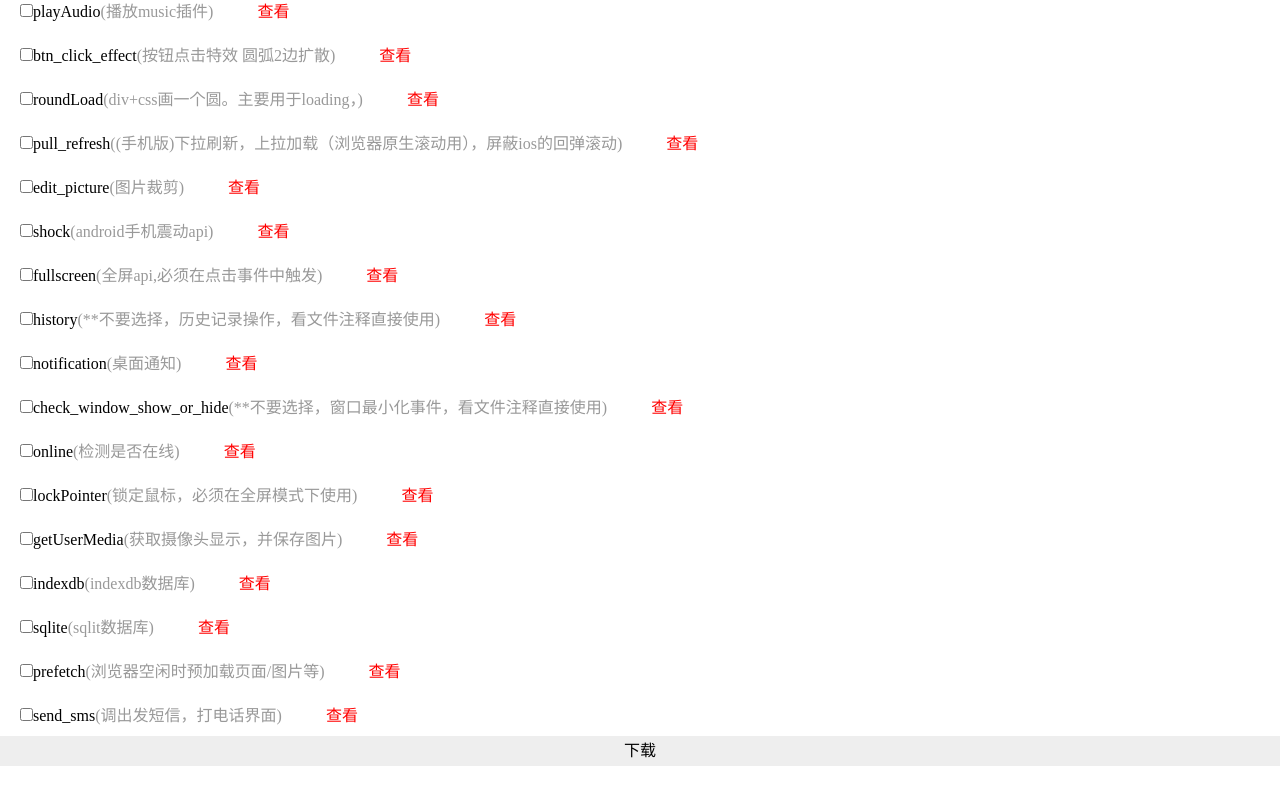
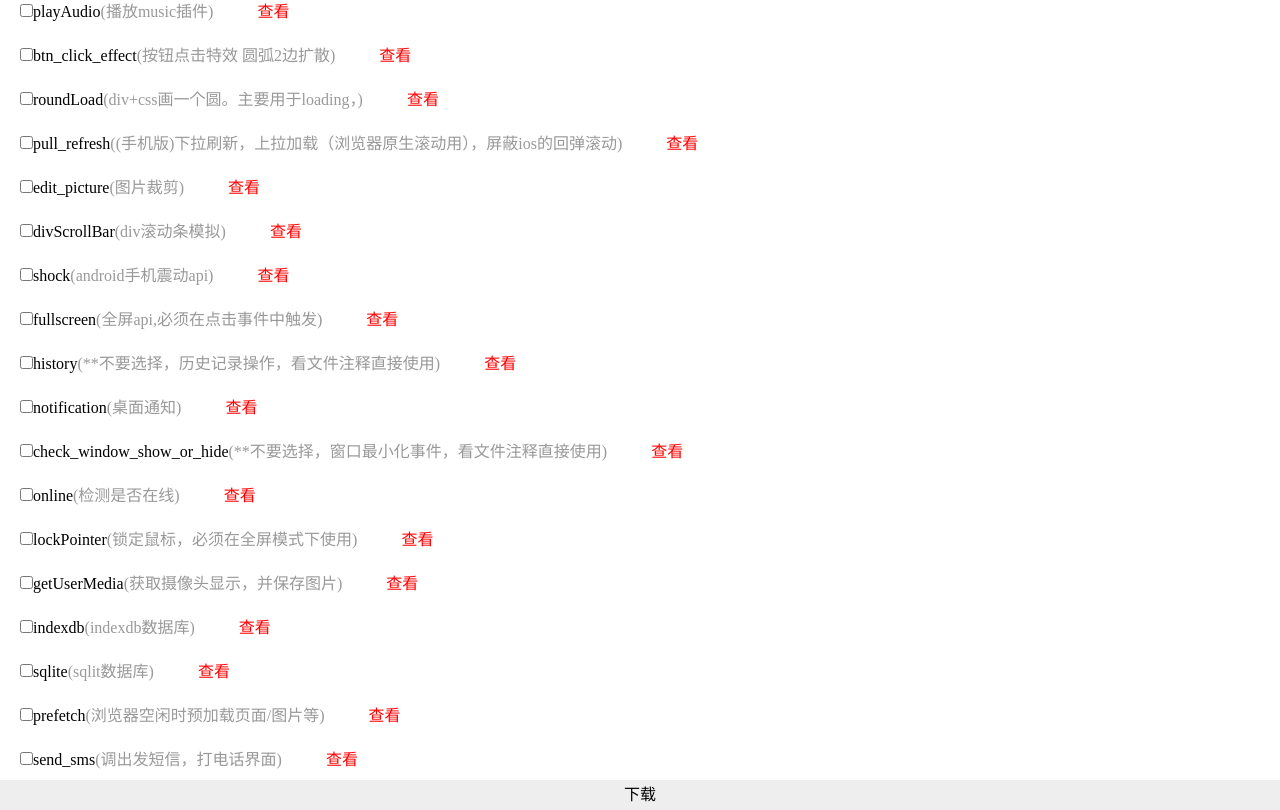
Before and after one commit to 5878794/lib, a plain HTML site: page index.html in a window 1280 px wide. Shown: the part 1676-2486 px from the top of the page. Before the commit the page ends 2442 px from the top, so only its background shows below. Drawn offline with Linux system fonts and the light colour scheme; a script that the page names is missing.

Commit message:
mdf index link

```diff
--- a/index.html
+++ b/index.html
@@ -61,7 +61,7 @@
     <script src="js/lib/edit_picture.js" yl="touch_event" id="edit_picture" message="图片裁剪"></script>
     <script src="js/lib/file_upload.js"></script>
     <script src="js/lib/Dom3D.js"></script>
-    <script src="js/lib/divScrollBar-compiled.js"></script>
+    <script src="js/lib/divScrollBar-compiled.js" yl="animate_js,jquery_mousewheel" message="div滚动条模拟" id="divScrollBar"></script>
 
     <!--h5 接口类-->
     <script src="js/lib/h5_api_shock.js" id="shock" message="android手机震动api"></script>
```
